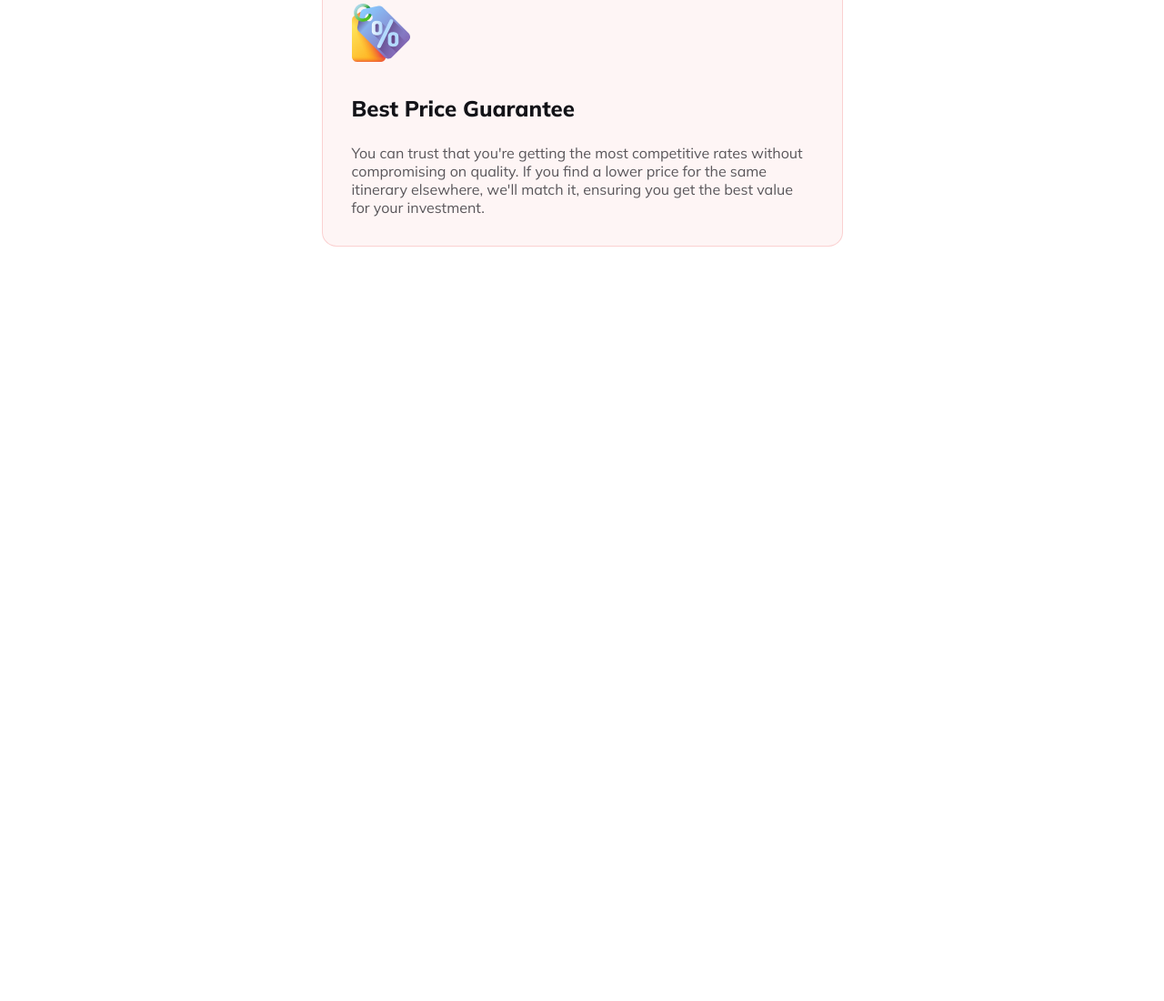
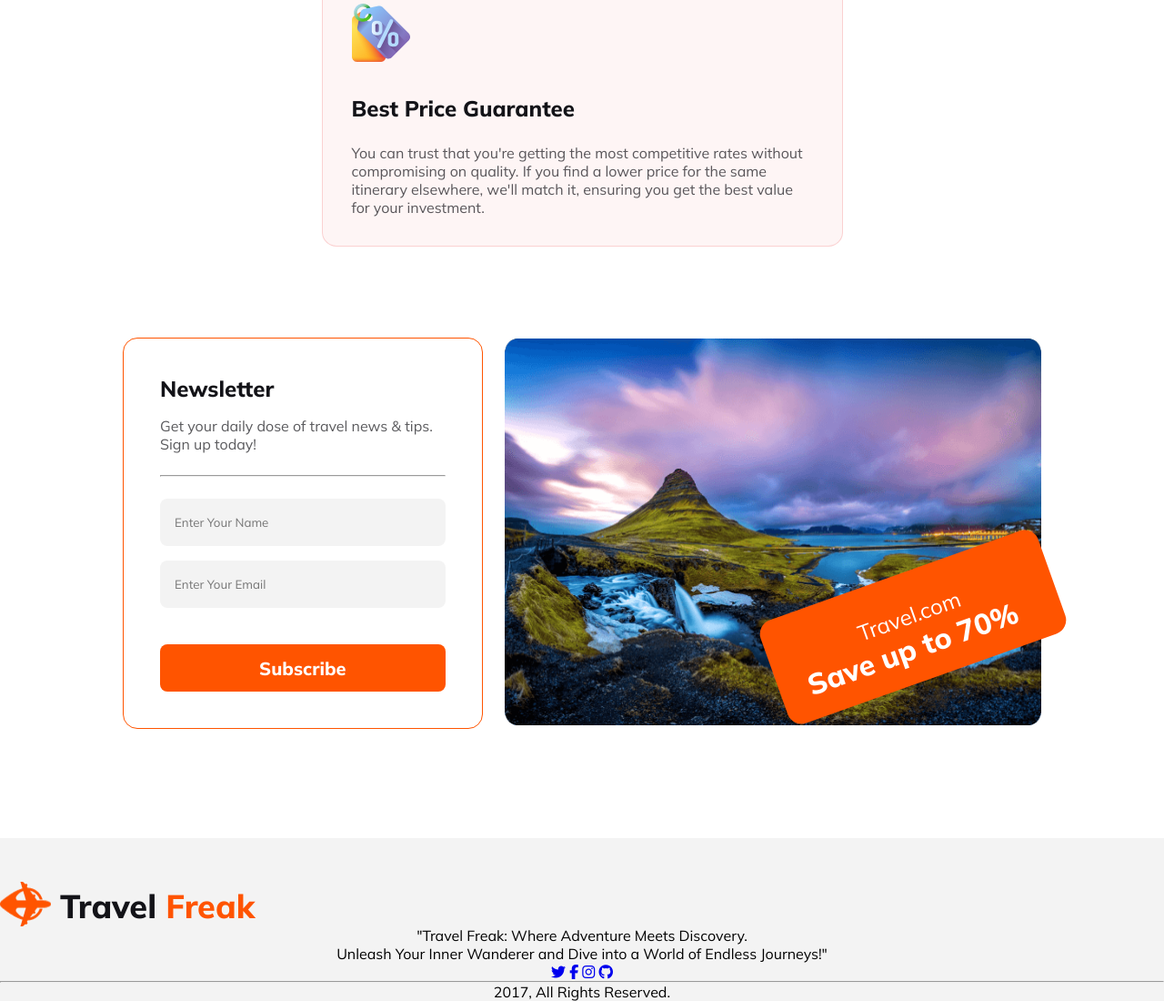
Before and after one commit to AbdullaAlHarun/travel-freak, a plain HTML site: page index.html in a window 1280 px wide. Shown: the part 3300-4400 px from the top of the page at 91% size. Before the commit the page ends 3571 px from the top, so only its background shows below. Drawn offline with Linux system fonts and the light colour scheme.

Commit message:
added newsletter sections!

```diff
--- a/index.html
+++ b/index.html
@@ -58,6 +58,8 @@
         </div>
     </header>
 
+    <main>
+        <!--Popular Section-->
         <section id="popular">
             <div class="popular-left">
                 <h2 class="popular-heading">Our Popular Tours</h2>
@@ -157,7 +159,54 @@
                     You can trust that you're getting the most competitive rates without compromising on quality. If you find a lower price for the same itinerary elsewhere, we'll match it, ensuring you get the best value for your investment.
                 </p>
             </div>
+        </section>
 
+        <!--Newsletter Section-->
+        <section id="newsletter">
+            <div class="newsletter-container">
+                <div class="newsletter-left">
+                    <h3 class="news-sub-heading">Newsletter</h3>
+                    <p class="news-description">
+                        Get your daily dose of travel news & tips. Sign up today!
+                    </p>
+                    <hr>
+                    <form id="newsletter-form">
+                        <input type="name" placeholder="Enter Your Name" required>
+                        <input type="email" placeholder="Enter Your Email" required>
+                        <button class="btn-primary news-btn">Subscribe</button>
+                    </form>
+                </div>
+                <div class="newsletter-right">
+                    <img src="images/newsletter.png" alt="Newsletter background images">
+                </div>
+            </div>
+            <div class="save-up">
+                <div class="save-up-description">
+                    <h5>Travel.com</h5>
+                    <h4>Save up to 70%</h4>
+                </div>
+            </div>
         </section>
+    </main>
+
+    <!--Footer Section-->
+    <footer>
+        <div class="logo">
+            <img src="images/logo.png" alt="Travel freak Logo">
+            <h2 class="logo-title">Travel <span>Freak</span></h2>
+        </div>
+        <p class="footer-description">
+"Travel Freak: Where Adventure Meets Discovery. <br>
+Unleash Your Inner Wanderer and Dive into a World of Endless Journeys!"
+        </p>
+        <div class="social-icons">
+            <a href="#"><i class="fa-brands fa-twitter"></i></a>
+            <a href="#"><i class="fa-brands fa-facebook-f"></i></a>
+            <a href="#"><i class="fa-brands fa-instagram"></i></a>
+            <a href="#"><i class="fa-brands fa-github"></i></a>
+        </div>
+        <hr>
+        <p>2017, All Rights Reserved.</p>
+    </footer>
 </body>
 </html>
--- a/styles.css
+++ b/styles.css
@@ -121,7 +121,7 @@ nav ul li a {
   padding-top: 24px;
 }
 
-form {
+.search-form form {
   display: flex;
   align-items: center;
   justify-content: center;
@@ -294,6 +294,105 @@ option {
     padding-top: 32px;
 }
 
+/*Newsletter Styles*/
+#newsletter {
+    height: 450px;
+    position: relative;
+}
+.newsletter-container {
+    display: flex;
+    align-items: center;
+    justify-content: space-between;
+    gap:24px;
+}
+
+.news-sub-heading {
+    color: #131318;
+    font-size: 24px;
+    font-weight: 800;
+}
+
+.newsletter-left {
+    width:40%;
+    border-radius: 16px;
+    border: 1px solid #FF5400;
+    padding: 40px;
+}
+.news-description {
+    color: #5A5A5D;
+    font-size: 16px;
+    font-weight: 400;
+    margin: 16px 0 24px;
+}
+
+.newsletter-left hr {
+    background: rgba(19, 19, 24, 0.10);
+    margin-bottom: 24px;
+}
+
+#newsletter-form {
+    display: flex;
+    flex-direction: column;
+    align-items: flex-start;
+}
+
+.newsletter-right {
+    width:60%;
+}
+
+.newsletter-right img{
+    width:100%;
+    height: 425px;
+}
+
+#newsletter-form input {
+    border-radius: 8px;
+    background: rgba(19, 19, 24, 0.05);
+    width: 100%;
+    margin-bottom: 16px;
+}
+
+.news-btn {
+    width:100%;
+}
+
+.save-up {
+    position: absolute;
+    width: 324px;
+    height: 120px;
+    transform: rotate(-19.628deg);
+    flex-shrink: 0;
+    border-radius: 16px;
+    background: #FF5400;
+    bottom: 16%;
+    left: 70%;
+    padding:32px;
+}
+
+.save-up-description h5 {
+    color: #FFF;
+    text-align: center;
+    font-size: 24px;
+    font-weight: 400;
+}
+
+.save-up-description h4 {
+    color: #FFF;
+    font-size: 32px;
+    font-weight: 800;
+}
+
+/*footer Section*/
+
+footer {
+    background: rgba(19, 19, 24, 0.05);
+    margin-top: 100px;
+    text-align: center;
+}
+
+footer .logo {
+    text-align: center;
+}
 
 /*Media Queary for small devices*/
 @media screen and (max-width: 600px) {
@@ -349,6 +448,8 @@ option {
     margin-bottom: 32px;
   }
 
+  .newsletter-left,
+  .newsletter-right,
   .items,
   .items2,
   .popular-left,
@@ -365,6 +466,7 @@ option {
     height: auto;
   }
 
+  .newsletter-container,
   .card-container {
     flex-direction: column;
   }
@@ -372,4 +474,19 @@ option {
   .items3 {
     max-width: 100%;
   }
+
+  .save-up {
+    width: 214px;
+    height:80px;
+    bottom:-425px;
+    left: 195px;
+    padding:18px;
+  }
+  .save-up-description h5 {
+    font-size: 14px;
+  }
+
+  .save-up-description h4 {
+    font-size: 20px;
+  }
 }
```
Also changed, not shown: images/newsletter.png (renamed from images/Rectangle 8 (1).png). Lines whose indentation alone changed are shown as unchanged.
